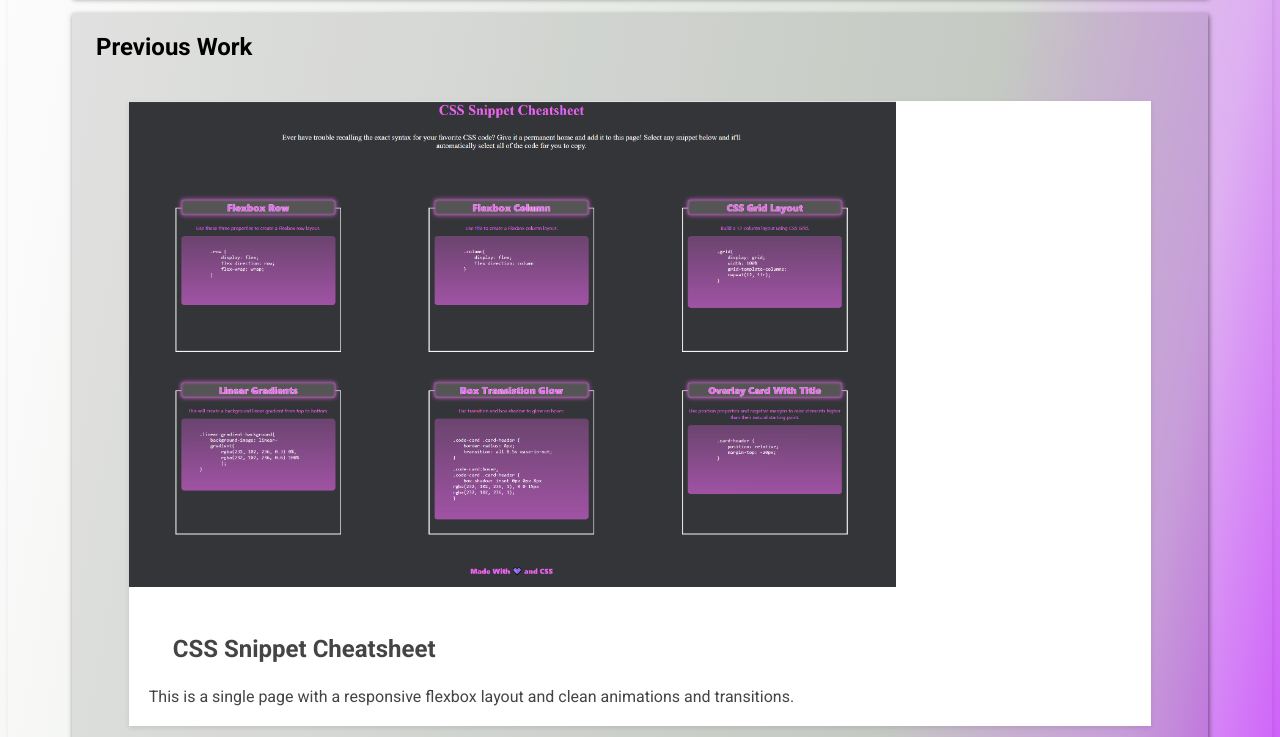
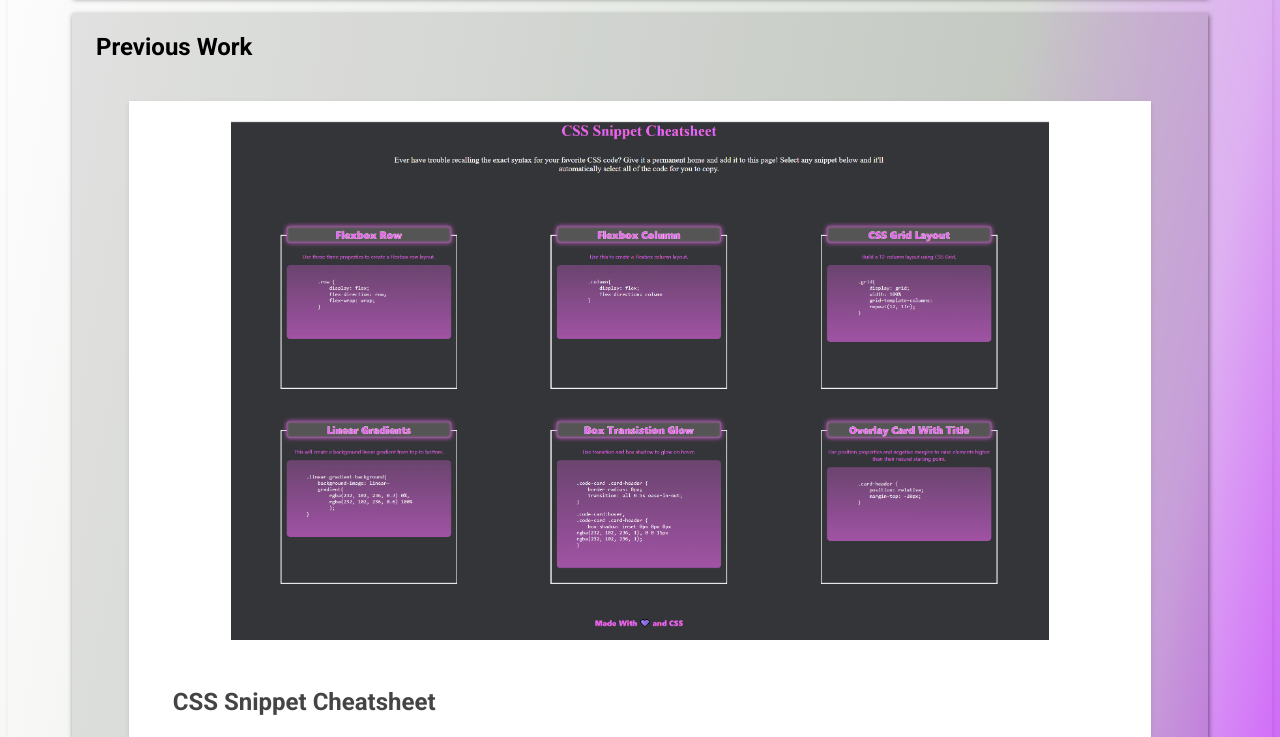
Before and after one commit to Proto133/Web_Portfolio, a plain HTML site: page index.html in a window 1280 px wide. Shown: the part 569-1306 px from the top of the page. Drawn offline with Linux system fonts and the light colour scheme.

Commit message:
fixed card image positioning

```diff
--- a/assets/style.css
+++ b/assets/style.css
@@ -169,15 +169,20 @@ aside img {
 }
 
 .thumb img {
-    grid-column: 1/ span 2;
-    max-width: 75%;
+    max-width: 80%;
     max-height: 50%;
+    margin: 2% 10% 0 10%;
     background-size: cover;
     background-position: center center;
 }
 
 
-/*Card emphasis*/
+/*Hover emphasises*/
+
+.thumb img:hover {
+    top: -2px;
+    box-shadow: 0 10px 50px rgba(155, 0, 116, 0.438);
+}
 
 .card:hover {
     top: -2px;
--- a/index.html
+++ b/index.html
@@ -46,7 +46,7 @@
 
                     <a href="https://proto133.github.io/CSS_CheatSheet/" class="card">
                         <div class="thumb">
-                            <img class="thumb" src="./assets/images/CSSCheatsheet.png" />
+                            <img src="./assets/images/CSSCheatsheet.png" />
                         </div>
                         <article>
                             <h1>CSS Snippet Cheatsheet</h1>
```
